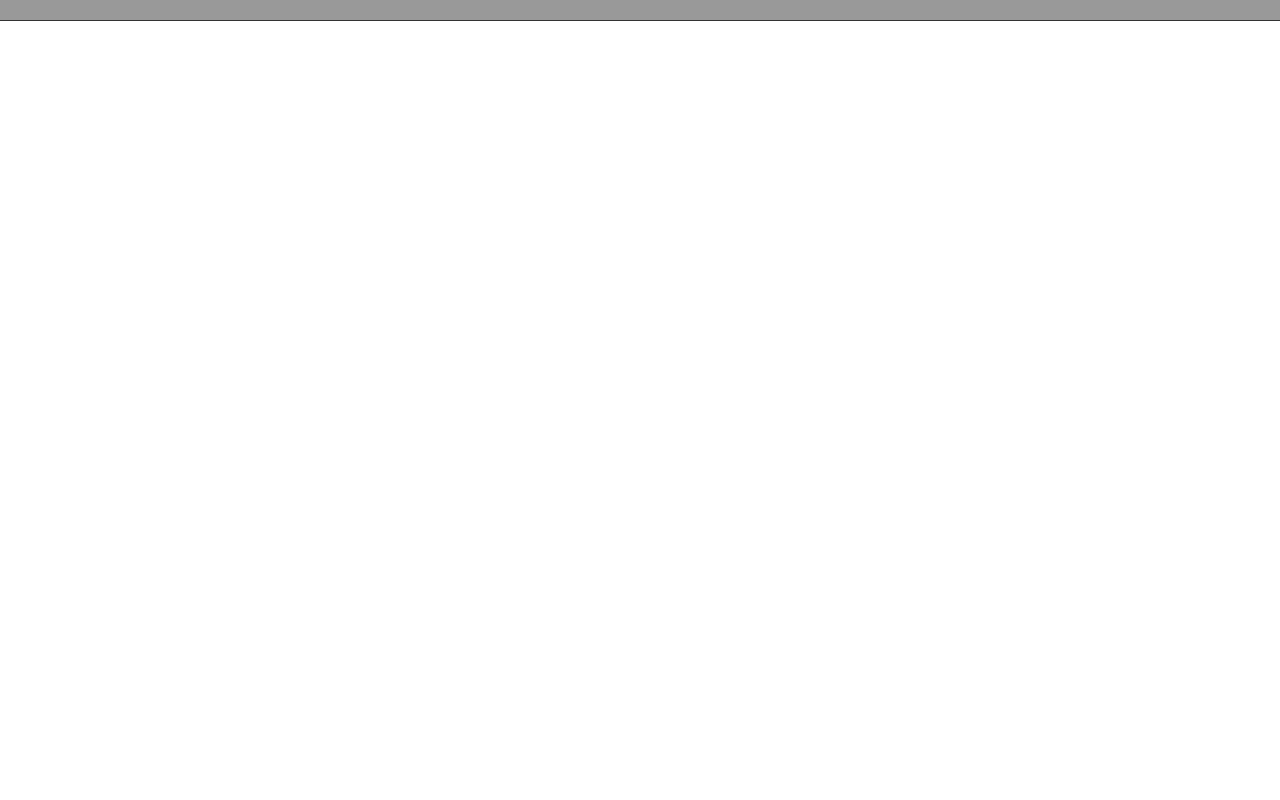
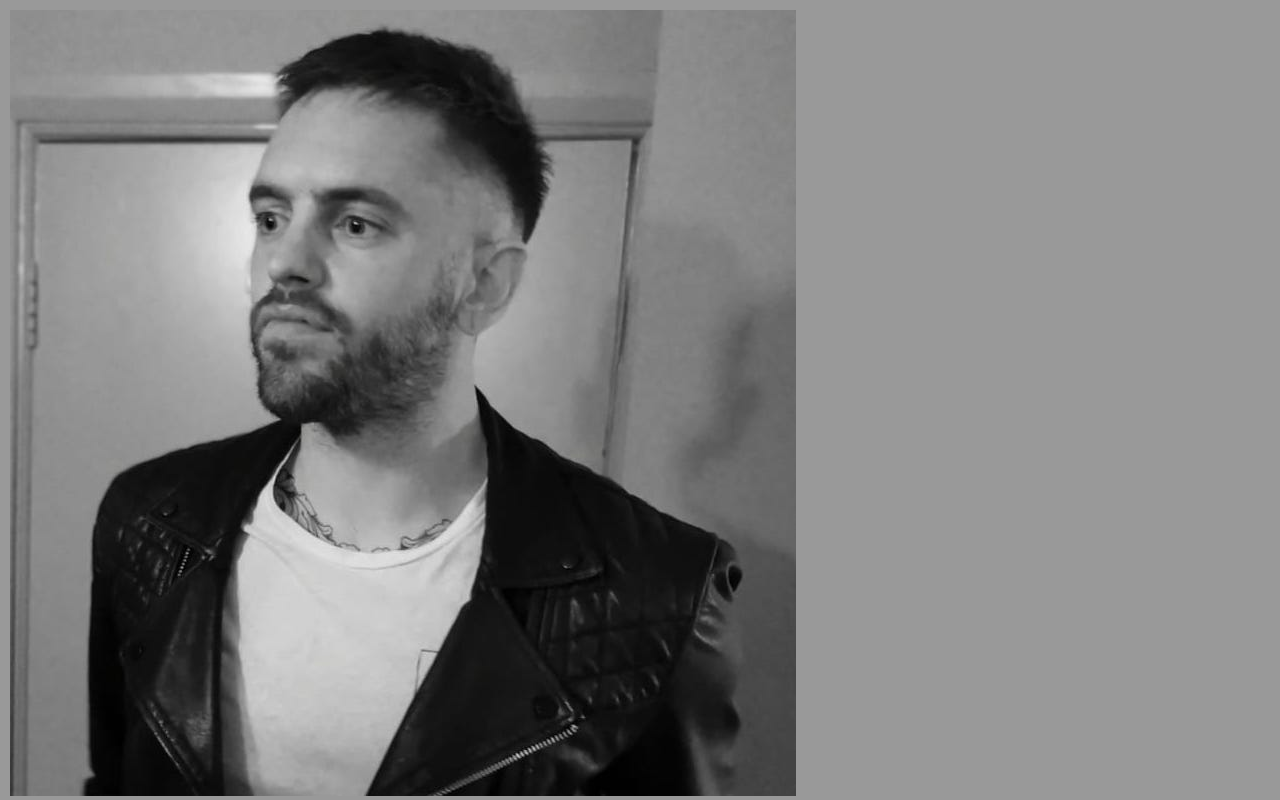
Before and after one commit to linnett/samlinnett, a React app: page / in a window 1280 px wide. Built offline with nearby package versions, Linux system fonts and the light colour scheme.

Commit message:
Import images

```diff
--- a/package.json
+++ b/package.json
@@ -29,6 +29,7 @@
     "eslint-plugin-react": "^7.21.4",
     "file-loader": "^6.1.1",
     "html-webpack-plugin": "^4.5.0",
+    "img-loader": "^3.0.2",
     "mini-css-extract-plugin": "^1.1.0",
     "postcss": "^8.1.2",
     "postcss-import": "^12.0.1",
@@ -43,13 +44,13 @@
     "stylelint-order": "^4.1.0",
     "stylelint-prettier": "^1.1.2",
     "typescript": "^4.0.3",
+    "url-loader": "^4.1.1",
     "webpack": "^5.1.3",
     "webpack-cli": "^4.0.0",
     "webpack-dev-server": "^3.11.0"
   },
   "dependencies": {
     "react": "^16.14.0",
-    "react-dom": "^16.14.0",
-    "swiper": "^6.3.3"
+    "react-dom": "^16.14.0"
   }
 }
--- a/src/components/Header/Header.tsx
+++ b/src/components/Header/Header.tsx
@@ -1,7 +1,13 @@
 import React from 'react';
 
-// import headerImage from 'assets/img/sam';
+import headerImage from '@assets/img/sam.jpg';
 
-const Header: React.FC = () => <header className="Header Header--transparent" />;
+const Header: React.FC = () => (
+  <header className="Header Header--transparent">
+    <div className="Header__logo">
+      <img src={headerImage} />
+    </div>
+  </header>
+);
 
 export default Header;
--- a/tsconfig.json
+++ b/tsconfig.json
@@ -11,12 +11,13 @@
     "sourceMap": true,
     "target": "es6",
     "baseUrl": "./",
+    "typeRoots" : ["node_modules/@types", "src/types"],
     "paths": {
       "@assets/*": ["src/assets/*"],
       "@components/*": ["src/components/*"]
     }
   },
   "include": [
-    "src/index.tsx"
+    "src/**/*"
   ]
 }
--- a/webpack.config.js
+++ b/webpack.config.js
@@ -17,7 +17,7 @@ module.exports = {
       '@assets': path.resolve(__dirname, 'src', 'assets'),
       '@components': path.resolve(__dirname, 'src', 'components')
     },
-    extensions: ['.js', '.jsx', '.json', '.ts', '.tsx'],
+    extensions: ['.js', '.jsx', '.json', '.ts', '.tsx', '.jpg'],
     modules: ['node_modules']
   },
   module: {
@@ -49,7 +49,27 @@ module.exports = {
             loader: 'postcss-loader'
           }
         ]
+      },
+      {
+        test: /\.(jpg|jpeg|png)$/,
+        use: {
+          loader: 'url-loader',
+          options: {
+            limit: false
+          }
+        }
       }
+      // {
+      //   test: /\.(woff|woff2)(\?v=\d+\.\d+\.\d+)?$/,
+      //   use: {
+      //     loader: 'url-loader',
+      //     options: {
+      //       limit: 50000,
+      //       mimetype: 'application/font-woff',
+      //       name: './fonts/[name].[ext]'
+      //     }
+      //   }
+      // }
     ]
   },
   plugins: [
```
Also changed, not shown: src/types/globals.d.ts (added, +8 -0 lines), 1 other file (tests, documents, lock files or other folders).
